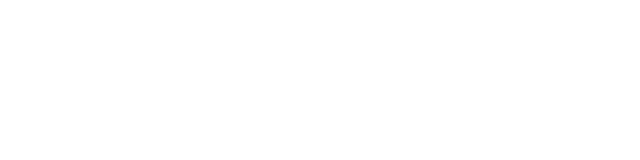
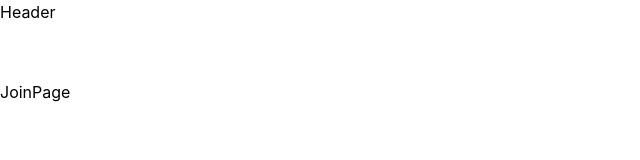
Before and after one commit to nadobrranichh/scribbble, a React (Vite) app: page /join in a window 1280 px wide. Shown: the top 160 px of the page, without its empty margins (0-640 px from the left). Built offline with nearby package versions, Linux system fonts and the light colour scheme.

Commit message:
feat: configured routing, added basic pages

```diff
--- a/package.json
+++ b/package.json
@@ -15,6 +15,7 @@
     "axios": "^1.15.0",
     "react": "^19.2.4",
     "react-dom": "^19.2.4",
+    "react-router": "^7.14.1",
     "tailwindcss": "^4.2.2"
   },
   "devDependencies": {
--- a/src/App.tsx
+++ b/src/App.tsx
@@ -1,7 +1,13 @@
+import { RouterProvider } from "react-router";
 import "./App.css";
+import { router } from "./router";
 
 function App() {
-  return <div></div>;
+  return (
+    <div className="h-screen w-screen flex flex-col">
+      <RouterProvider router={router} />
+    </div>
+  );
 }
 
 export default App;
--- /dev/null
+++ b/src/components/AppLayout.tsx
@@ -0,0 +1,11 @@
+import Header from "./Header";
+import { Outlet } from "react-router";
+
+export default function AppLayout() {
+  return (
+    <>
+      <Header />
+      <Outlet />
+    </>
+  );
+}
--- /dev/null
+++ b/src/components/Header.tsx
@@ -0,0 +1,3 @@
+export default function Header() {
+  return <header className="h-20">Header</header>;
+}
--- /dev/null
+++ b/src/pages/JoinPage.tsx
@@ -0,0 +1,3 @@
+export default function JoinPage() {
+  return <div>JoinPage</div>;
+}
--- /dev/null
+++ b/src/pages/LandingPage.tsx
@@ -0,0 +1,3 @@
+export default function LandingPage() {
+  return <div>LandingPage</div>;
+}
--- /dev/null
+++ b/src/router/index.tsx
@@ -0,0 +1,29 @@
+import { createBrowserRouter, Navigate } from "react-router";
+import LandingPage from "../pages/LandingPage";
+import AppLayout from "../components/AppLayout";
+import CanvasPage from "../pages/CanvasPage";
+import JoinPage from "../pages/JoinPage";
+
+export const router = createBrowserRouter([
+  {
+    path: "/",
+    element: <LandingPage />,
+  },
+  {
+    element: <AppLayout />,
+    children: [
+      {
+        path: "room",
+        element: <CanvasPage />,
+      },
+      {
+        path: "join",
+        element: <JoinPage />,
+      },
+    ],
+  },
+  {
+    path: "*",
+    element: <Navigate to="/" />,
+  },
+]);
```
Also changed, not shown: 1 other file (tests, documents, lock files or other folders).
